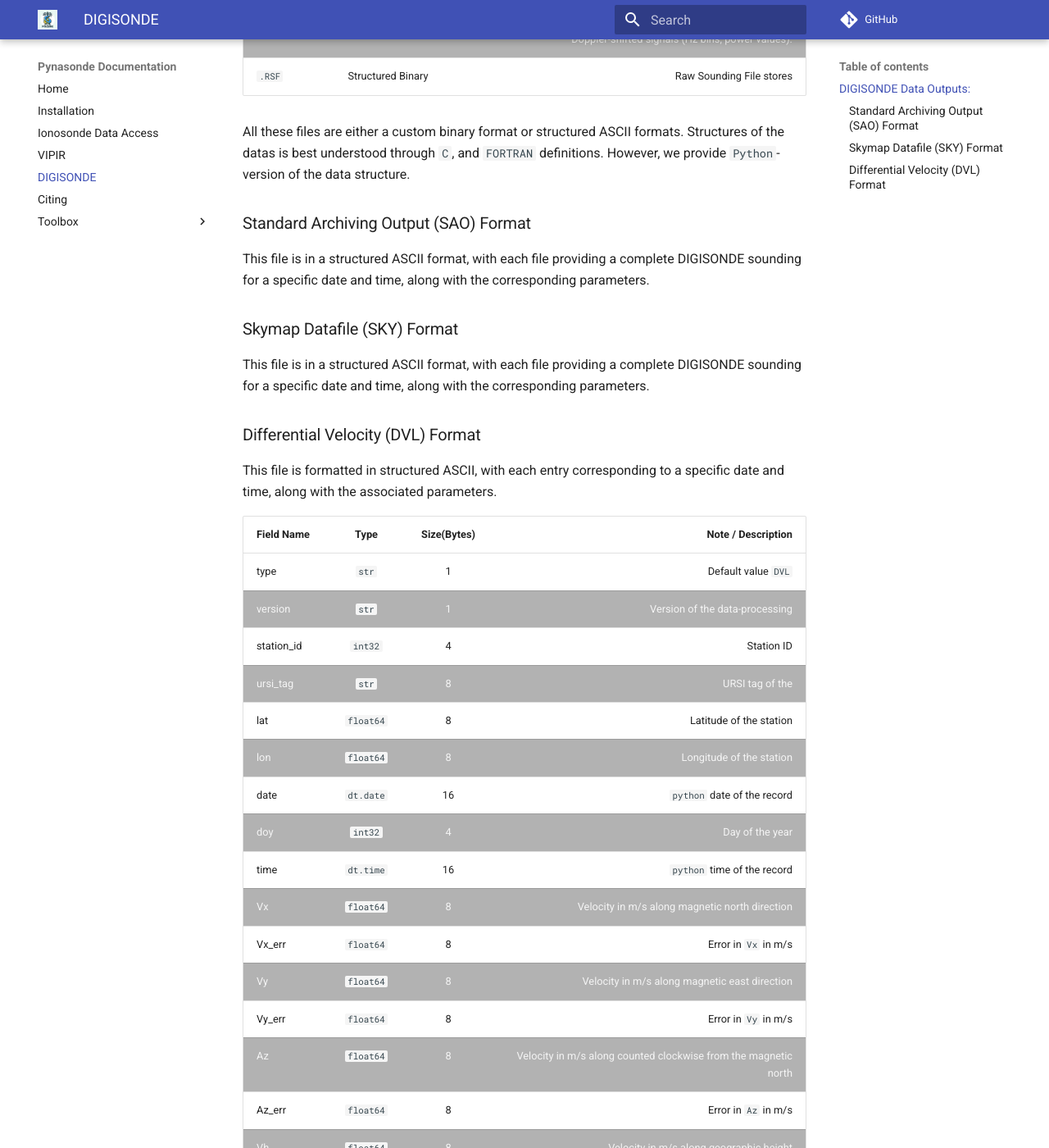
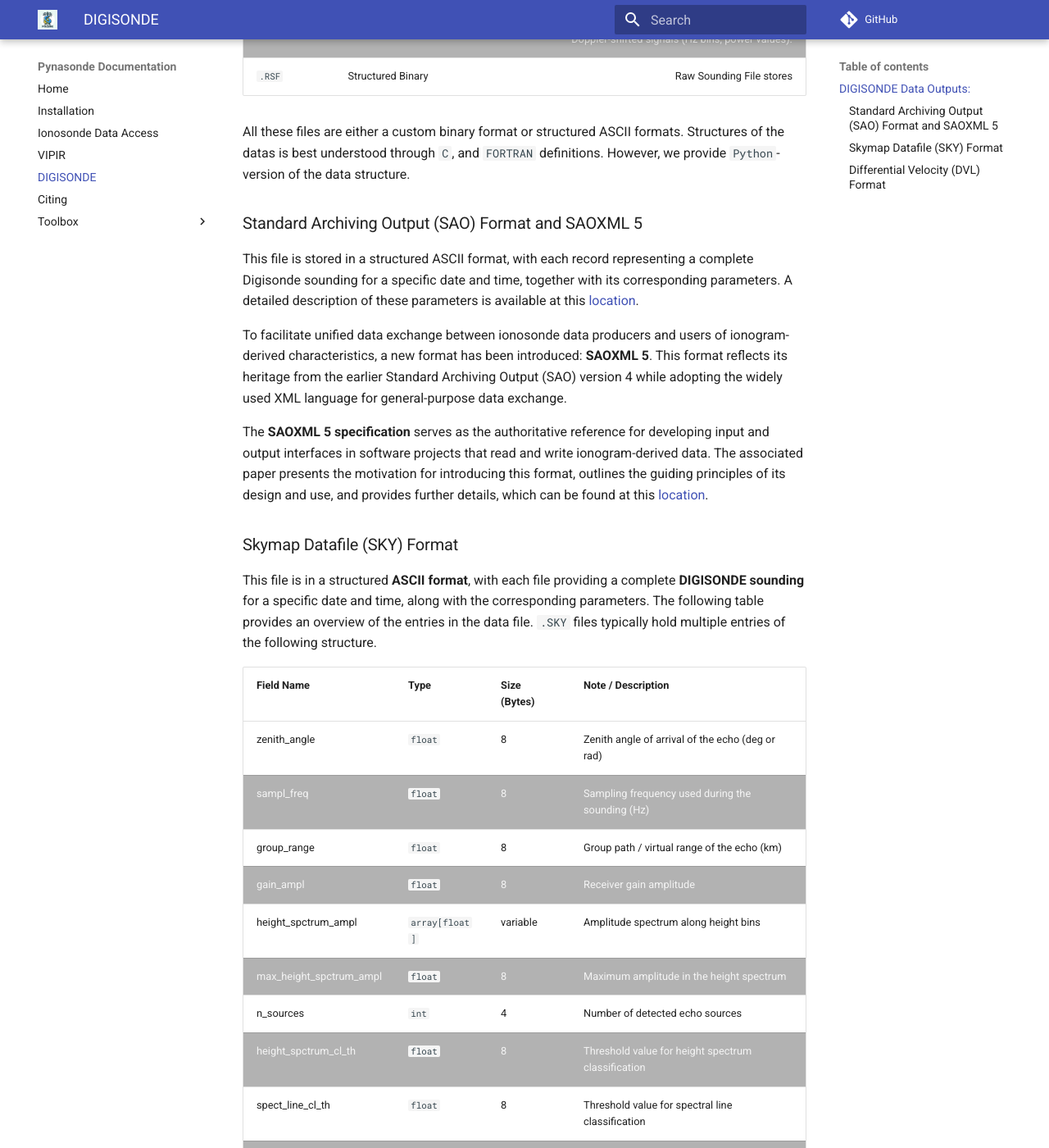
Before and after one commit to shibaji7/pynasonde, an MkDocs documentation site: the page built from docs/user/digisonde.md, in a window 1280 px wide and 1400 px high, scrolled down 1375 px. Shown: the whole window at 82% size. Built offline with MkDocs 1.6.1 and Material for MkDocs 9.7.7, drawn with Linux system fonts in a browser that asks for light colours; comment, search, counter and statistics services are not loaded; some of the changed text lies outside the part shown.

Commit message:
Updated Documentations

```diff
--- a/docs/user/digisonde.md
+++ b/docs/user/digisonde.md
@@ -49,10 +49,37 @@
 
 All these files are either a custom binary format or structured ASCII formats. Structures of the datas is best understood through `C`, and `FORTRAN` definitions. However, we provide `Python`-version of the data structure.
 
-### Standard Archiving Output (SAO) Format
-This file is in a structured ASCII format, with each file providing a complete DIGISONDE sounding for a specific date and time, along with the corresponding parameters.
+### Standard Archiving Output (SAO) Format and SAOXML 5
+This file is stored in a structured ASCII format, with each record representing a complete Digisonde sounding for a specific date and time, together with its corresponding parameters. A detailed description of these parameters is available at this [location](https://ulcar.uml.edu/~iag/SAO-4.htm).
+
+To facilitate unified data exchange between ionosonde data producers and users of ionogram-derived characteristics, a new format has been introduced: **SAOXML 5**. This format reflects its heritage from the earlier Standard Archiving Output (SAO) version 4 while adopting the widely used XML language for general-purpose data exchange.
+
+The **SAOXML 5 specification** serves as the authoritative reference for developing input and output interfaces in software projects that read and write ionogram-derived data. The associated paper presents the motivation for introducing this format, outlines the guiding principles of its design and use, and provides further details, which can be found at this [location](https://ulcar.uml.edu/SAOXML/SAO.XML%205.0%20specification%20v1.0.pdf).
+
 ### Skymap Datafile (SKY) Format
-This file is in a structured ASCII format, with each file providing a complete DIGISONDE sounding for a specific date and time, along with the corresponding parameters.
+This file is in a structured **ASCII format**, with each file providing a complete **DIGISONDE sounding** for a specific date and time, along with the corresponding parameters. The following table provides an overview of the entries in the data file. `.SKY` files typically hold multiple entries of the following structure.
+
+| Field Name             | Type         | Size (Bytes) | Note / Description                                                  |
+|------------------------|--------------|--------------|----------------------------------------------------------------------|
+| zenith_angle           | `float`      | 8            | Zenith angle of arrival of the echo (deg or rad)                     |
+| sampl_freq             | `float`      | 8            | Sampling frequency used during the sounding (Hz)                     |
+| group_range            | `float`      | 8            | Group path / virtual range of the echo (km)                          |
+| gain_ampl              | `float`      | 8            | Receiver gain amplitude                                              |
+| height_spctrum_ampl    | `array[float]` | variable   | Amplitude spectrum along height bins                                 |
+| max_height_spctrum_ampl| `float`      | 8            | Maximum amplitude in the height spectrum                             |
+| n_sources              | `int`        | 4            | Number of detected echo sources                                      |
+| height_spctrum_cl_th   | `float`      | 8            | Threshold value for height spectrum classification                   |
+| spect_line_cl_th       | `float`      | 8            | Threshold value for spectral line classification                     |
+| polarization           | `string`     | variable     | Echo polarization (e.g., O or X mode)                                |
+| x_coord                | `float`      | 8            | X-coordinate in the skymap (antenna array projection)                |
+| y_coord                | `float`      | 8            | Y-coordinate in the skymap (antenna array projection)                |
+| spect_amp              | `float`      | 8            | Amplitude of the spectral line                                       |
+| spect_dop              | `int`        | 4            | Raw Doppler index or shift unit                                      |
+| spect_dop_freq         | `float`      | 8            | Doppler shift frequency (Hz) derived from spect_dop                  |
+| rms_error              | `float`      | 8            | Root-mean-square error of the estimate                               |
+| datetime               | `datetime`   | variable     | UTC datetime of the sounding                                         |
+| local_datetime         | `datetime`   | variable     | Local datetime of the sounding (station local time)                  |
+
 ### Differential Velocity (DVL) Format
 This file is formatted in structured ASCII, with each entry corresponding to a specific date and time, along with the associated parameters.
 
```
